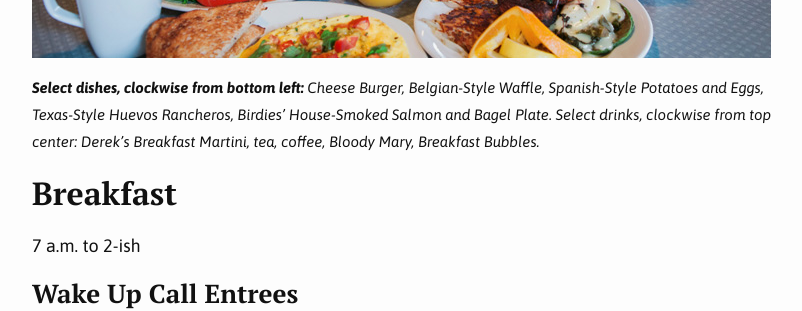
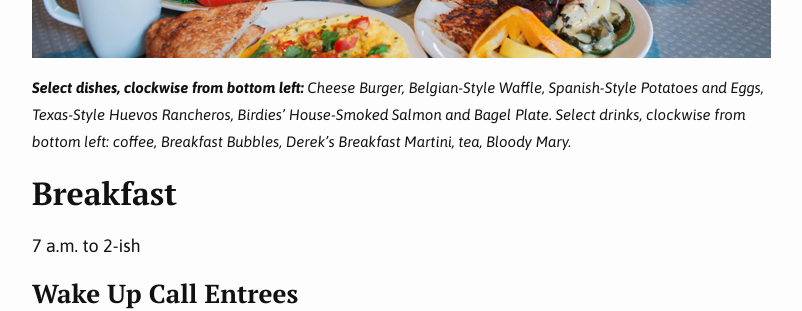
Before and after one commit to birdiescafe/birdiescafe.github.io, a Jekyll site: the page built from menu_081818.md, in a window 1280 px wide and 900 px high, scrolled down 473 px. Shown: the part 181-492 px from the top of the window, without its empty margins (238-1040 px from the left). Built offline with Jekyll 4.4.1, drawn with Linux system fonts in a browser that asks for light colours.

Commit message:
Update menu_081818.md

```diff
--- a/menu_081818.md
+++ b/menu_081818.md
@@ -6,14 +6,12 @@ permalink: /menu_081217/
 
 ![Breakfast spread](/img/newpix/JPEG/05-31-17_BirdiesCafe-0060.jpg)
 
-<small><em><strong>Select dishes, clockwise from bottom left:</strong> Cheese Burger, Belgian-Style Waffle, Spanish-Style Potatoes and Eggs, Texas-Style Huevos Rancheros, Birdies' House-Smoked Salmon and Bagel Plate. Select drinks, clockwise from top center: Derek's Breakfast Martini, tea, coffee, Bloody Mary, Breakfast Bubbles.</em></small>
+<small><em><strong>Select dishes, clockwise from bottom left:</strong> Cheese Burger, Belgian-Style Waffle, Spanish-Style Potatoes and Eggs, Texas-Style Huevos Rancheros, Birdies' House-Smoked Salmon and Bagel Plate. Select drinks, clockwise from bottom left: coffee, Breakfast Bubbles, Derek's Breakfast Martini, tea, Bloody Mary.</em></small>
 
 ## Breakfast
-
 7 a.m. to 2-ish
 
 ### Wake Up Call Entrees
-
 Served with your choice of hash browns or rice and beans. Substitutions or additions welcome with additional charge. Add $1 for veggie sausage or gluten free toast.
 
 #### Birdies Breakfast* - $11
```
